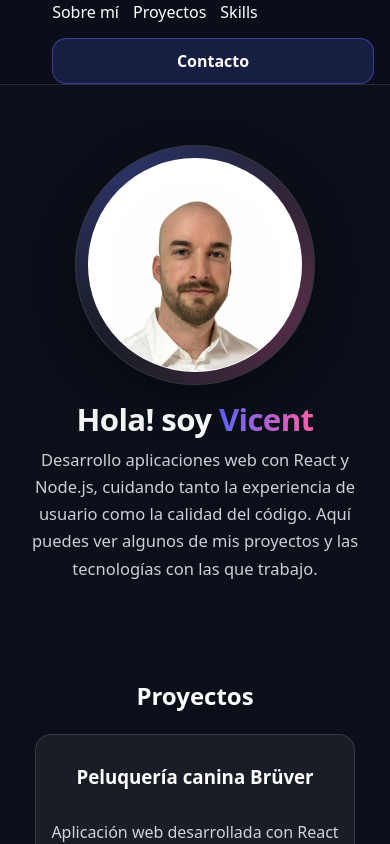
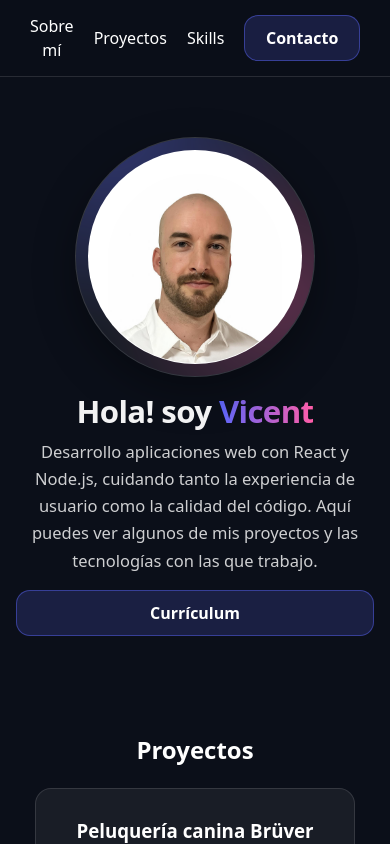
Before and after one commit to vicent-22/portfolio, a React (Vite) app: page / in a window 390 px wide. Shown: the top 844 px of the page. Built offline with nearby package versions, Linux system fonts and the light colour scheme; the HTML template or start-up script is replaced by a standard one.

Commit message:
curriculum and responsive

```diff
--- a/src/components/Hero.jsx
+++ b/src/components/Hero.jsx
@@ -14,18 +14,15 @@ export default function Hero() {
         {/* Texto */}
         <div className="hero__right">
           <h1 className="hero__title">
-            <span className="hero__hi">Hola!</span> soy{" "}
+            <span className="hero__hi">Hola! soy </span>
             <span className="hero__name">Vicent</span>
           </h1>
 
           <p className="hero__subtitle">
             Desarrollo aplicaciones web con React y Node.js, cuidando tanto la experiencia de usuario como la calidad del código. Aquí puedes ver algunos de mis proyectos y las tecnologías con las que trabajo.
           </p>
-
+          <a className="btn btn-cv" href="/images/CV_VICENT_TORRES.pdf">Currículum</a>
         </div>
-
-        {/* Foto */}
-
       </div>
     </section>
   );
--- a/src/components/Navbar.jsx
+++ b/src/components/Navbar.jsx
@@ -1,8 +1,7 @@
 export default function Navbar() {
   return (
     <header className="nav">
-      <div className="container nav__inner">
-        <a className="logo" href="#top"></a>
+      <div className="container">
         <nav className="nav__links">
           <a href="#about">Sobre mí</a>
           <a href="#projects">Proyectos</a>
--- a/src/styles/global.css
+++ b/src/styles/global.css
@@ -39,27 +39,17 @@ a { color: inherit; text-decoration: none; }
    Navbar
 ========================= */
 .nav {
-  position: sticky;
-  top: 0;
-  z-index: 50;
-  backdrop-filter: blur(10px);
   background: rgba(11, 15, 25, 0.7);
   border-bottom: 1px solid rgba(255, 255, 255, 0.12);
 }
 
-.nav__inner {
-  display: flex;
-  justify-content: space-between;
-  align-items: center;
-  padding: 14px 0;
-  gap: 10px;
-}
 
 .nav__links {
   display: flex;
-  gap: 14px;
+  justify-content: end;
+  gap: 20px;
   align-items: center;
-  flex-wrap: wrap;
+  padding: 14px ;
 }
 
 .logo { font-weight: 800; }
@@ -88,6 +78,10 @@ a { color: inherit; text-decoration: none; }
 .btn-contact {
   font-size: 40px;
   margin: .5rem;
+}
+
+.btn-cv {
+  margin-top: 1rem;
 }
 
 /* =========================
@@ -184,6 +178,17 @@ a { color: inherit; text-decoration: none; }
 /* =========================
    Avatar (siempre redondo)
 ========================= */
+.avatar::before {
+  content: "";
+  position: absolute;
+  inset: -40%;
+  background:
+    radial-gradient(circle at 30% 20%, rgba(93,104,255,.35), transparent 45%),
+    radial-gradient(circle at 70% 60%, rgba(255,93,168,.28), transparent 45%);
+  filter: blur(10px);
+}
+
+
 .avatar {
   width: min(320px, 70vw);
   aspect-ratio: 1 / 1;
@@ -196,15 +201,7 @@ a { color: inherit; text-decoration: none; }
   overflow: hidden;
 }
 
-.avatar::before {
-  content: "";
-  position: absolute;
-  inset: -40%;
-  background:
-    radial-gradient(circle at 30% 20%, rgba(93,104,255,.35), transparent 45%),
-    radial-gradient(circle at 70% 60%, rgba(255,93,168,.28), transparent 45%);
-  filter: blur(10px);
-}
+
 
 .avatar__inner {
   position: relative;
```
Also changed, not shown: 1 other file (tests, documents, lock files or other folders).
